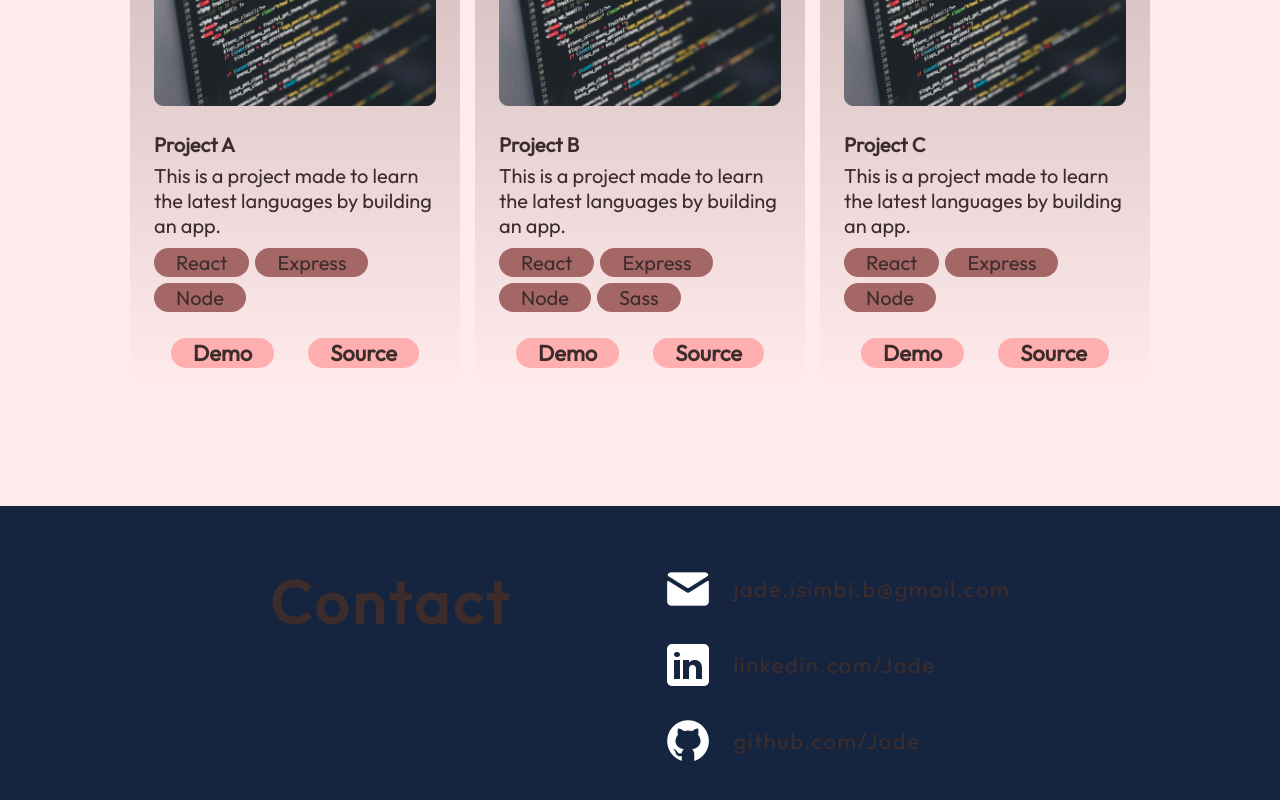
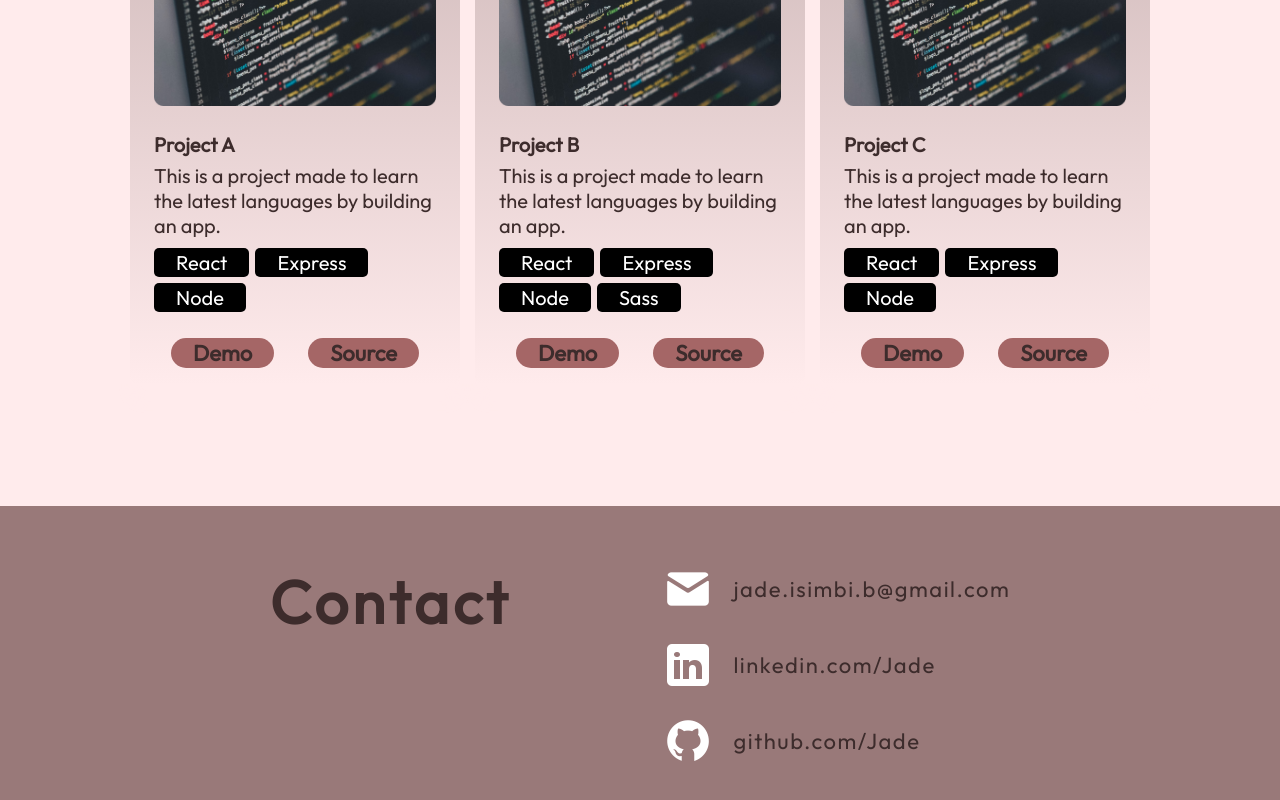
Before and after one commit to JadeGladys/Portfolio, a React (Vite) app: page / in a window 1280 px wide. Shown: the part 2324-3124 px from the top of the page. Built offline with nearby package versions, Linux system fonts and the light colour scheme.

Commit message:
Changed the major color to pastel pink

```diff
--- a/src/components/Contact/Contact.module.css
+++ b/src/components/Contact/Contact.module.css
@@ -3,7 +3,7 @@
 .container {
   color: var(--color-text);
   margin-top: 120px;
-  background-color: #152540;
+  background-color: #997979;
   display: flex;
   flex-direction: row;
   justify-content: space-evenly;
--- a/src/components/Projects/ProjectCard.module.css
+++ b/src/components/Projects/ProjectCard.module.css
@@ -41,9 +41,10 @@
 
 .skill {
   font-size: 20px;
+  color: white;
   font-weight: 400;
-  border-radius: 100px;
-  background: var(--color-dark);
+  border-radius: 5px;
+  background: black;
   padding: 2px 22px;
 }
 
@@ -60,6 +61,7 @@
   font-size: 22px;
   font-weight: 600;
   border-radius: 100px;
-  background: var(--color-primary);
+  background: var(--color-dark);
+
   padding: 1px 22px;
 }
```
